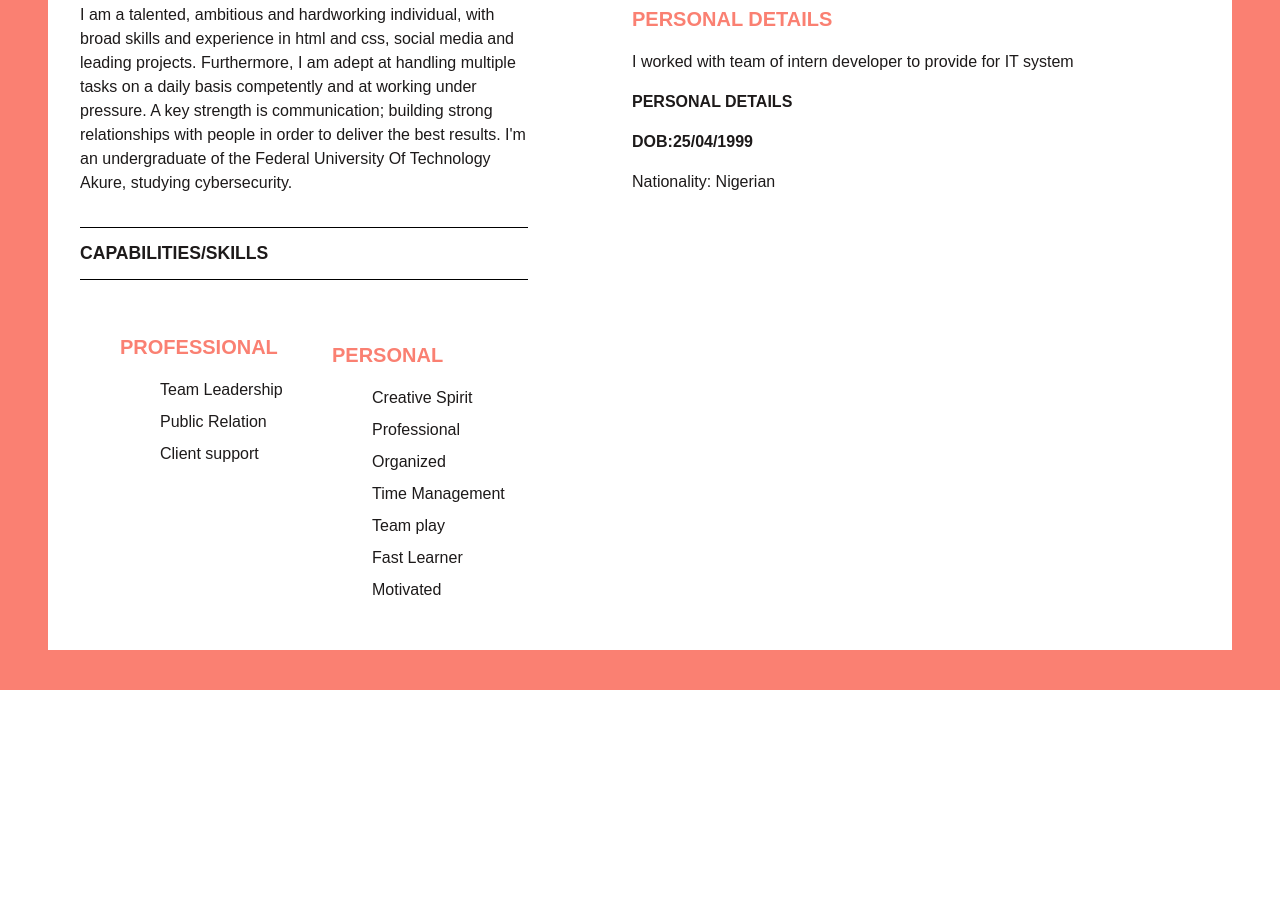
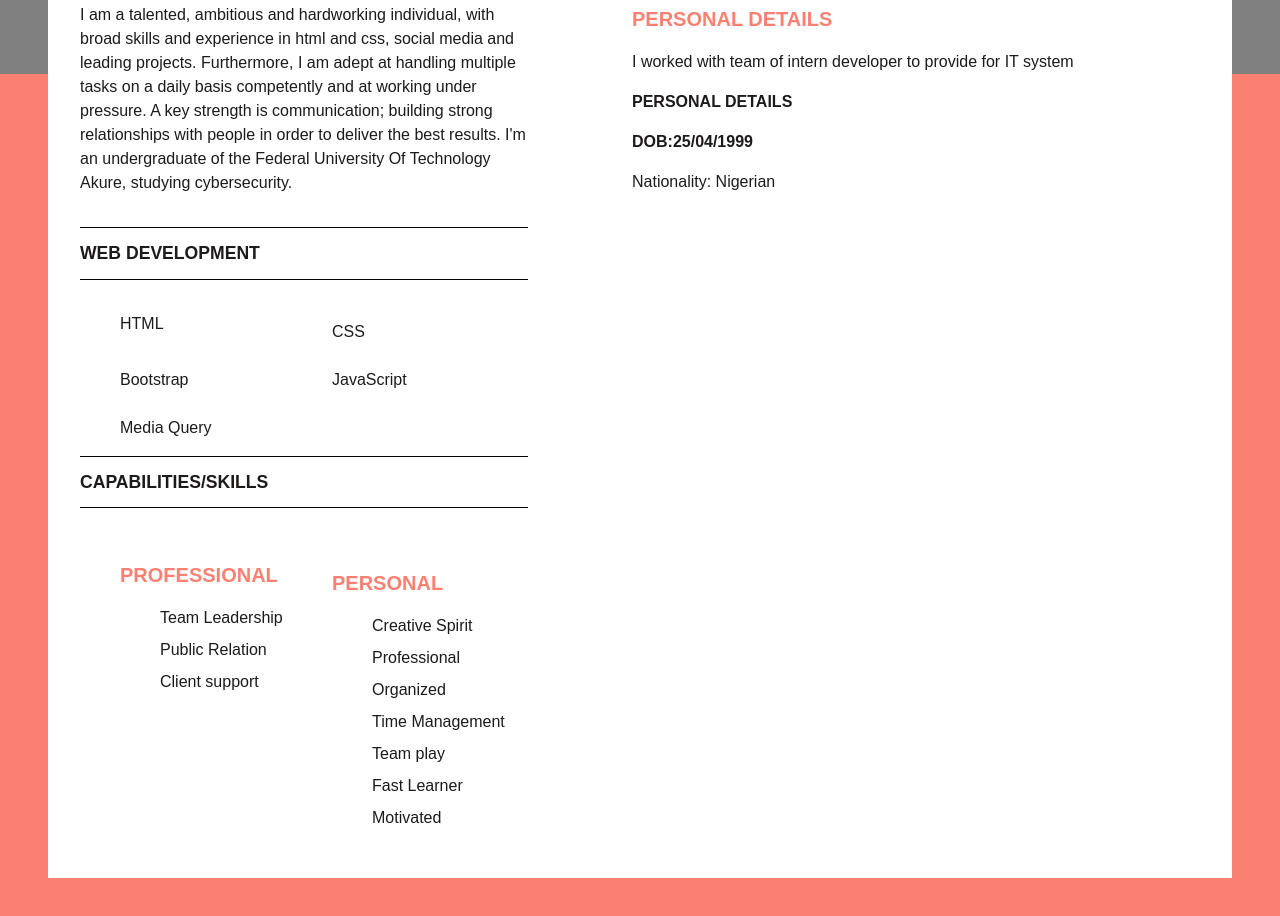
Before and after one commit to Yusuf-oluwaseyi/Resume, a plain HTML site: page index.html in a window 1280 px wide. Shown: the part 769-1685 px from the top of the page. Before the commit the page ends 1459 px from the top, so only its background shows below. Drawn offline with Linux system fonts and the light colour scheme.

Commit message:
updated index.html
update

```diff
--- a/index.html
+++ b/index.html
@@ -33,6 +33,14 @@
         I'm an undergraduate of the Federal University Of Technology Akure, studying cybersecurity.
     </section>
     <section class="skills">
+        <h2>Web Development</h2>
+        <ul>
+            <li>HTML</li>
+            <li>CSS</li>
+            <li>Bootstrap</li>
+            <li>JavaScript</li>
+            <li>Media Query</li>
+        </ul>
         <h2>Capabilities/Skills</h2>
         <ul>
             <li><h3>Professional</h3>
```
